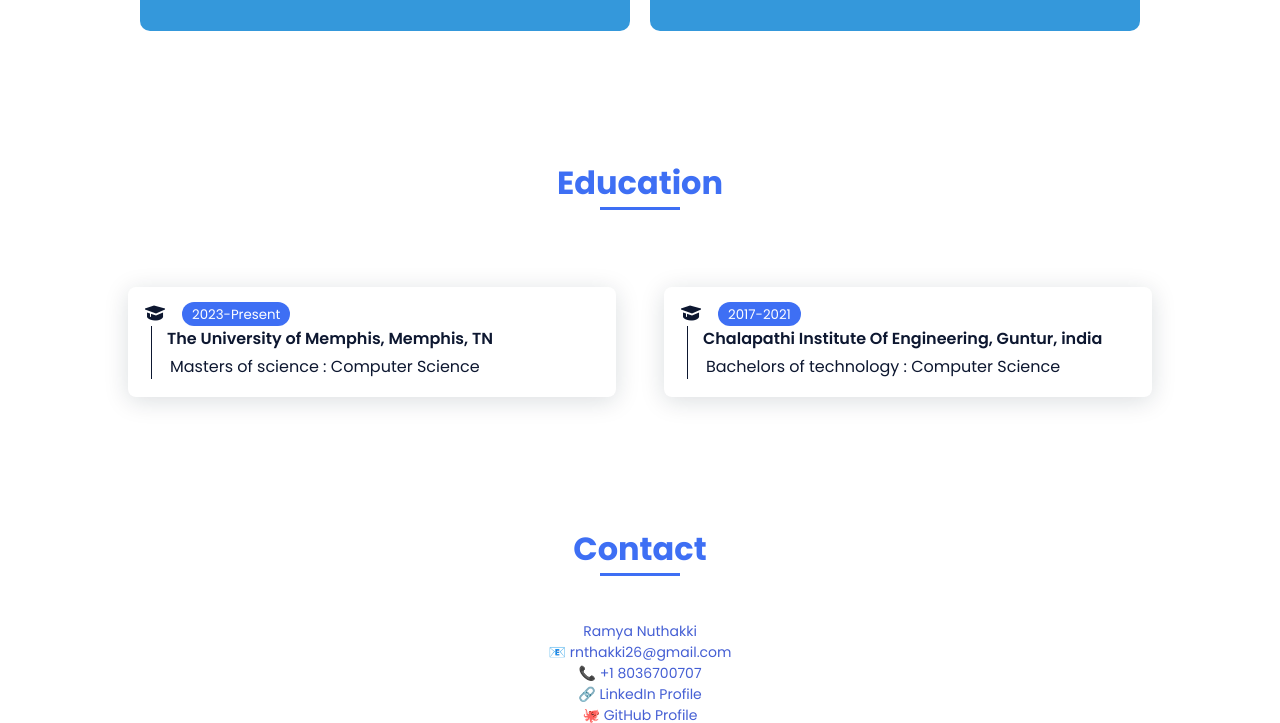
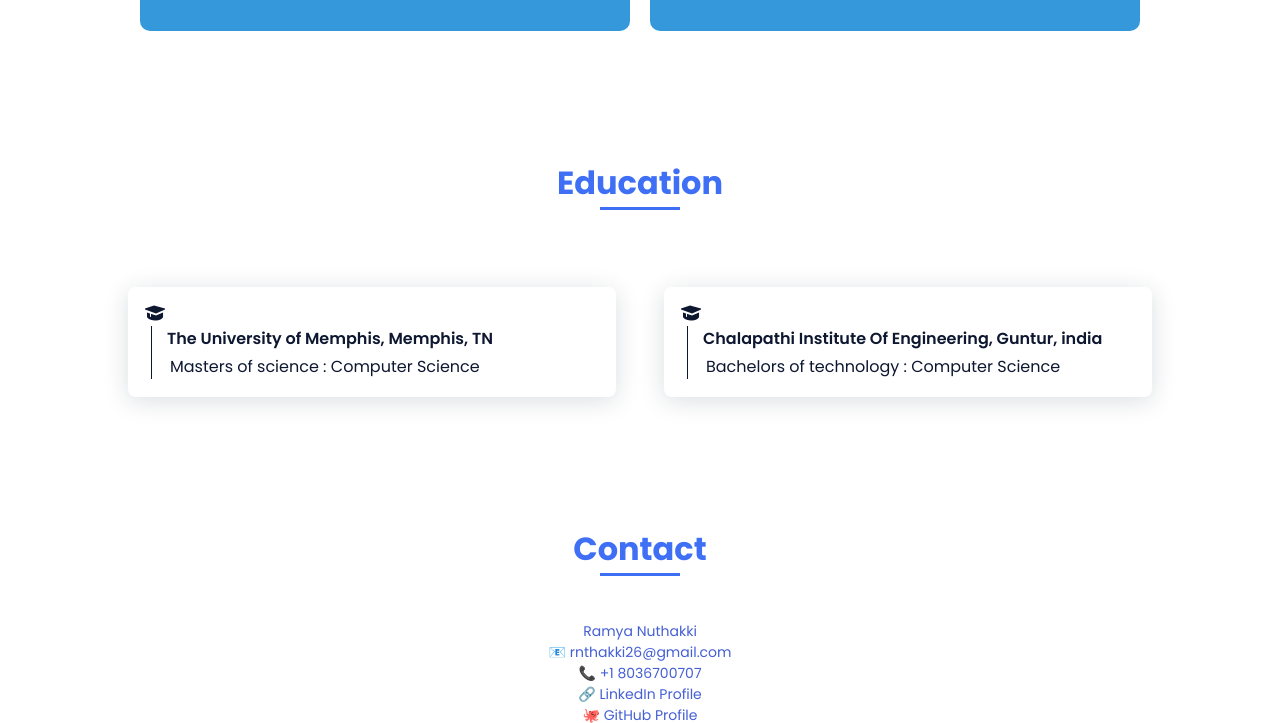
Before and after one commit to RamyaNuthakki/portfolio-website, a plain HTML site: page index.html in a window 1280 px wide. Shown: the part 3923-4646 px from the top of the page. Drawn offline with nearby package versions, Linux system fonts and the light colour scheme.

Commit message:
Update index.html

```diff
--- a/index.html
+++ b/index.html
@@ -269,7 +269,7 @@
                     <div class="institute__container">
                         <div class="inst_logo_yr">
                             <i class="bx bxs-graduation grad_icon"></i>
-                            <small class="institute__year">2023-Present</small>
+
                         </div>
                         <div class="inst_rem">
                             <p class="institute__name">The University of Memphis, Memphis, TN</p>
@@ -279,7 +279,7 @@
                     <div class="institute__container">
                         <div class="inst_logo_yr">
                             <i class="bx bxs-graduation grad_icon"></i>
-                            <small class="institute__year">2017-2021</small>
+
                         </div>
                         <div class="inst_rem">
                             <p class="institute__name">Chalapathi Institute Of Engineering, Guntur, india</p>
```
